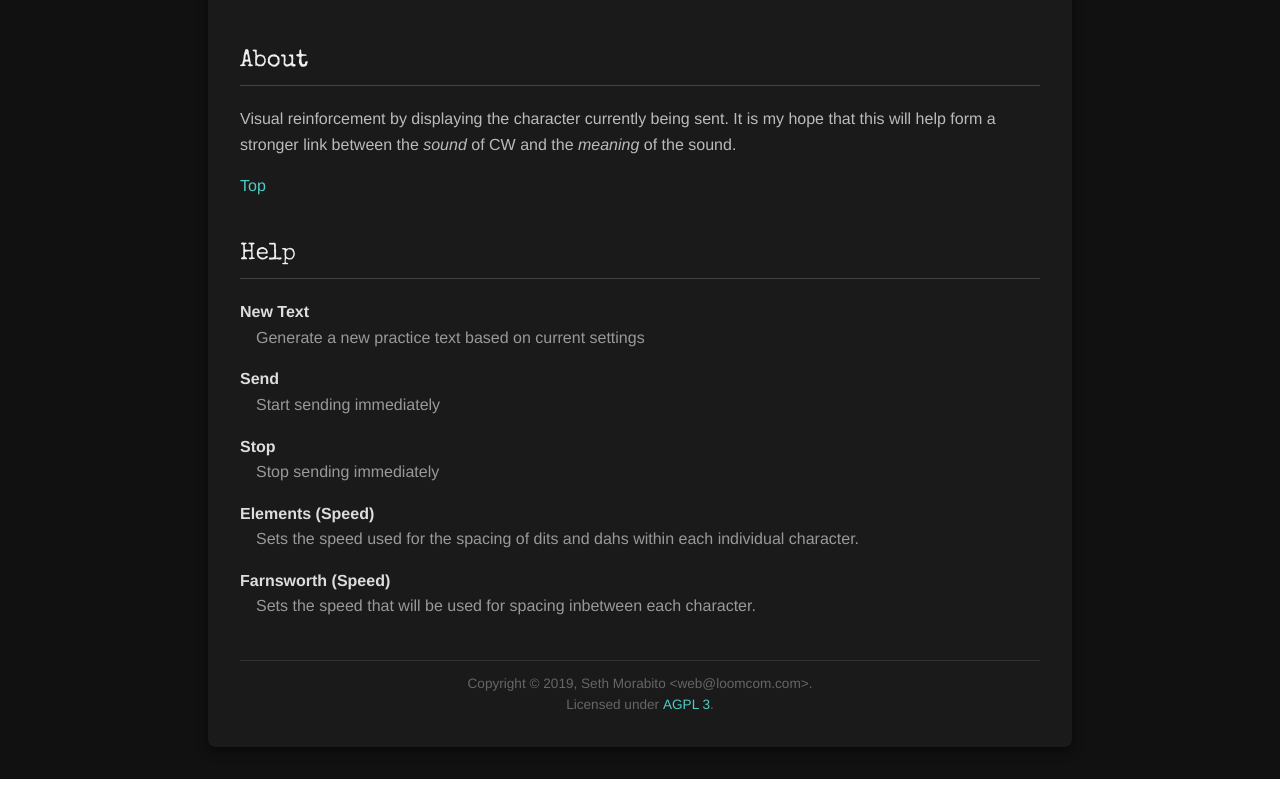
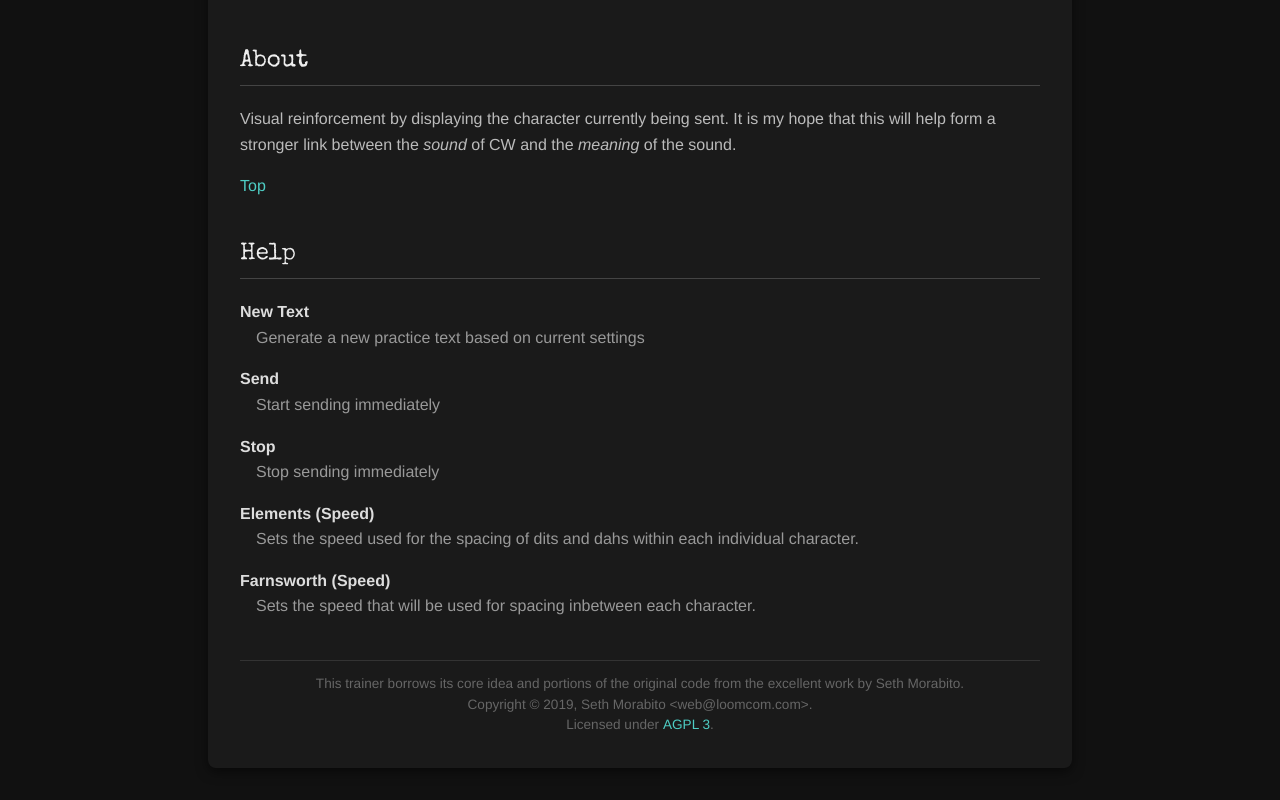
Before and after one commit to neilhan/static, a React (Vite) app in the folder FarnsworthCWTrainer/: page / in a window 1280 px wide. Shown: the part 623-1423 px from the top of the page. Before the commit the page ends 1402 px from the top, so only its background shows below. Built offline with nearby package versions, Linux system fonts and the light colour scheme.

Commit message:
sport timer, Farnsworth cw, life in weeks

```diff
--- a/FarnsworthCWTrainer/src/components/Footer.tsx
+++ b/FarnsworthCWTrainer/src/components/Footer.tsx
@@ -1,6 +1,10 @@
-export const Footer = () => {
+import React from 'react';
+
+export const Footer = (): React.ReactElement => {
     return (
         <div className="footer">
+            This trainer borrows its core idea and portions of the original code
+            from the excellent work by Seth Morabito.<br/>
             Copyright &copy; 2019, Seth Morabito &lt;web@loomcom.com&gt;.<br/>
             Licensed under <a href="https://www.gnu.org/licenses/agpl-3.0.en.html">AGPL 3</a>.
         </div>
```
Also changed, not shown: 2 other files (tests, documents, lock files or other folders).
